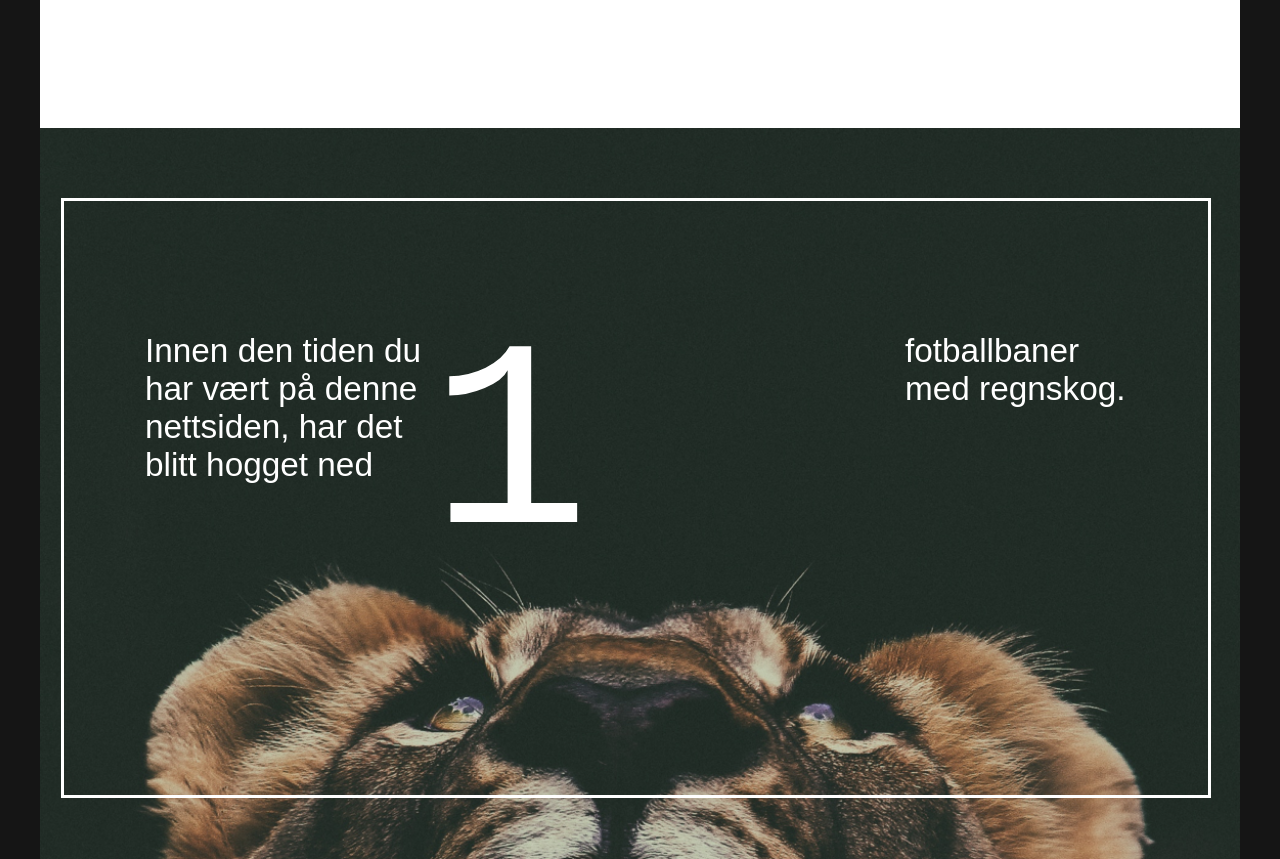
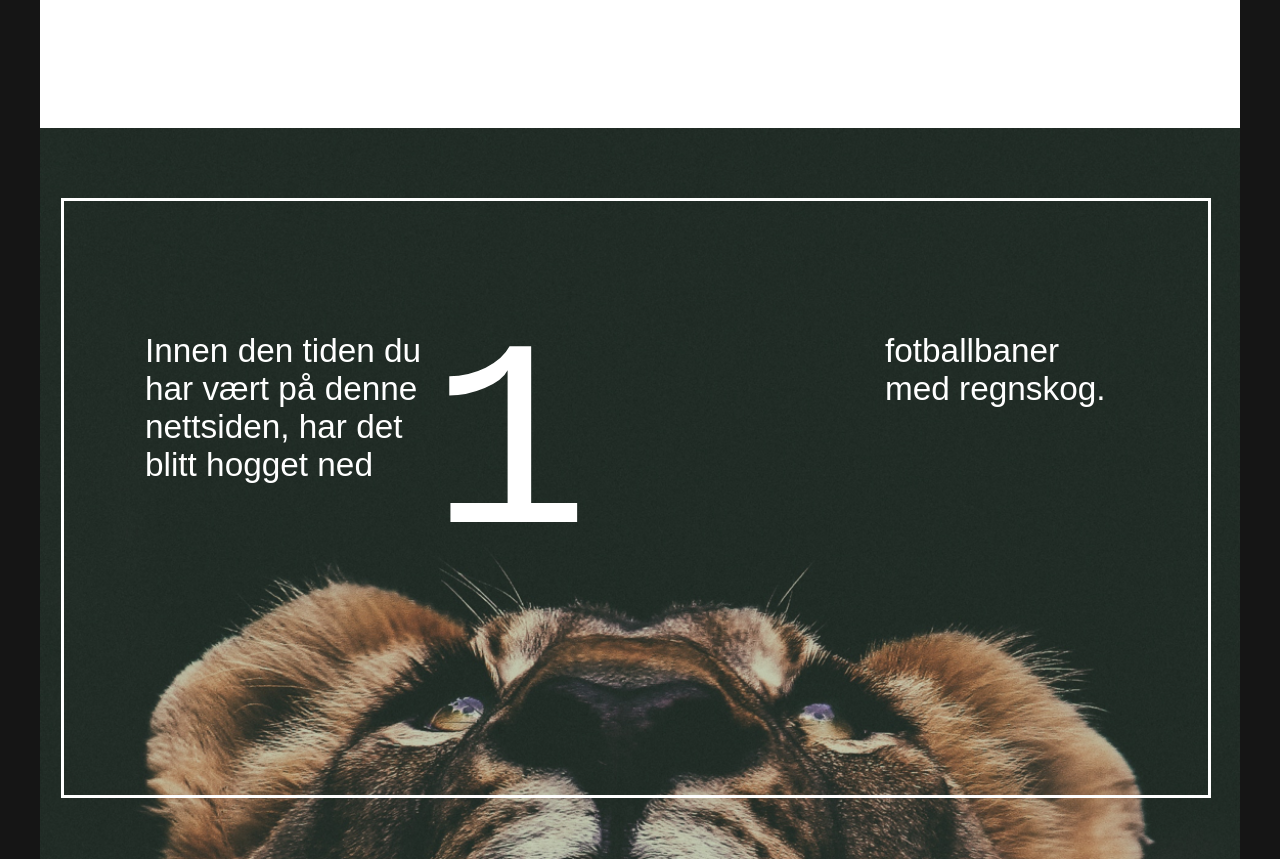
Before and after one commit to Andyradall/Regnskog, a plain HTML site: page index.html in a window 1280 px wide. Shown: the part 4816-5675 px from the top of the page. Drawn offline with Linux system fonts and the light colour scheme.

Commit message:
remove space right

```diff
--- a/style.css
+++ b/style.css
@@ -4,10 +4,12 @@
 
 body {
     font-size: 16pt;
+
     font-family: 'avenir', sans-serif;
     padding: 0;
     margin: 0;
     background: url("img/background.jpg") no-repeat;
+
     background-color: #151515;
 }
 
@@ -580,12 +582,12 @@ h4 {
 }
 
 .text-box6 {
-    width: 700px;
+    width: 250px;
     height: 100px;
     font-size: 25pt;
 
     top: 870px;
-    left: 865px;
+    left: 845px;
     position: absolute;
 
 }
```
